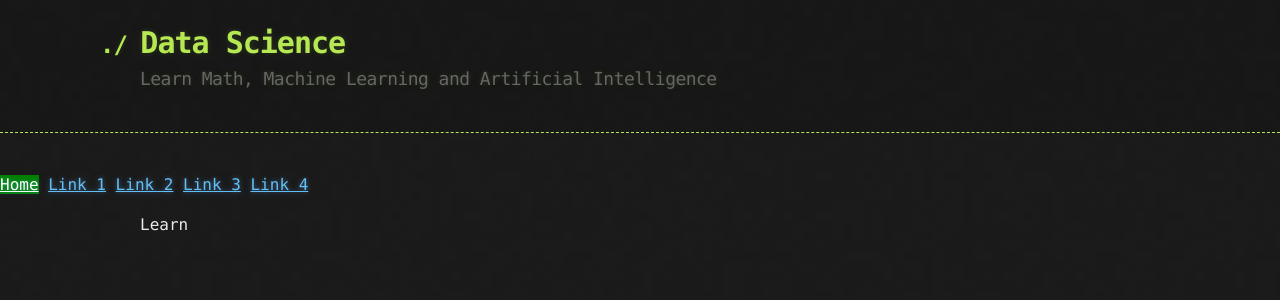
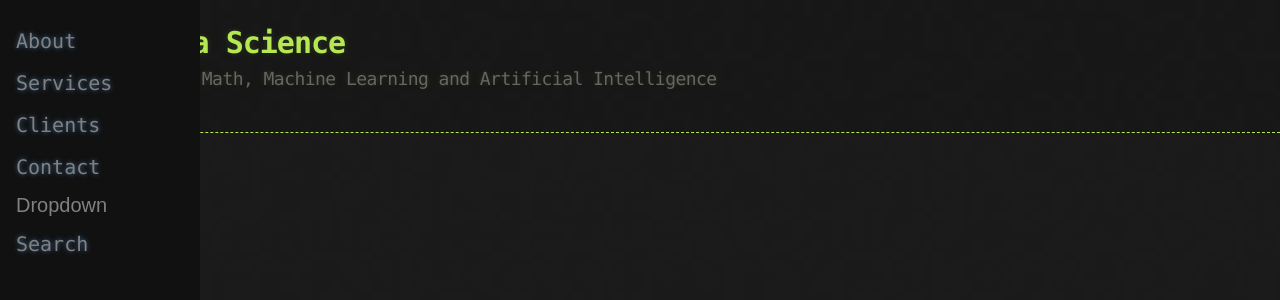
Before and after one commit to bardie/bardie.github.io, a Jekyll site: the page built from README.md, in a window 1280 px wide. Shown: the top 300 px of the page. Built offline with Jekyll 4.4.1, drawn with Linux system fonts in a browser that asks for light colours; our own code applies the rules of GitHub Pages for plain Markdown files.

Commit message:
Update default.html

```diff
--- a/_layouts/default.html
+++ b/_layouts/default.html
@@ -20,12 +20,20 @@
       </div>
     </header>
 
-<div class="vertical-menu">
-  <a href="#" class="active">Home</a>
-  <a href="#">Link 1</a>
-  <a href="#">Link 2</a>
-  <a href="#">Link 3</a>
-  <a href="#">Link 4</a>
+<div class="sidenav">
+  <a href="#about">About</a>
+  <a href="#services">Services</a>
+  <a href="#clients">Clients</a>
+  <a href="#contact">Contact</a>
+  <button class="dropdown-btn">Dropdown
+    <i class="fa fa-caret-down"></i>
+  </button>
+  <div class="dropdown-container">
+    <a href="#">Link 1</a>
+    <a href="#">Link 2</a>
+    <a href="#">Link 3</a>
+  </div>
+  <a href="#contact">Search</a>
 </div>
 
     <div class="container">
```
